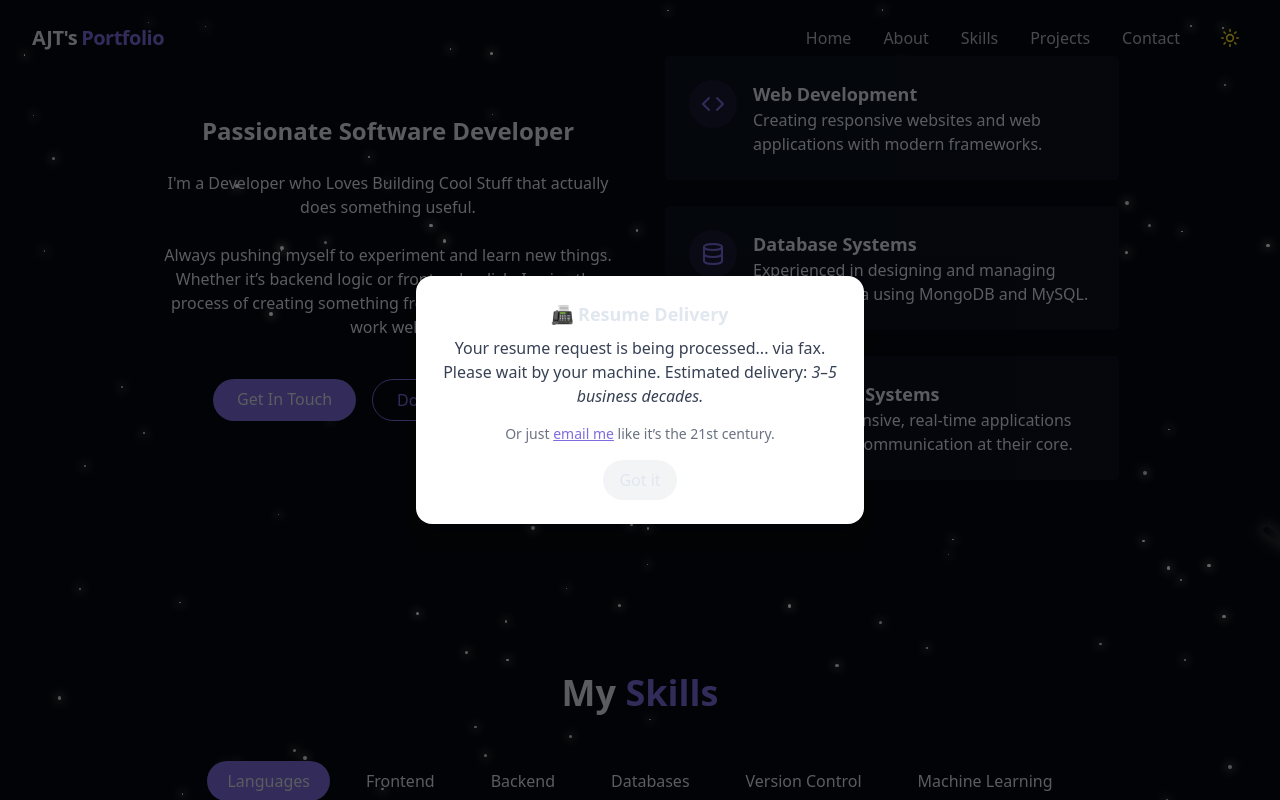
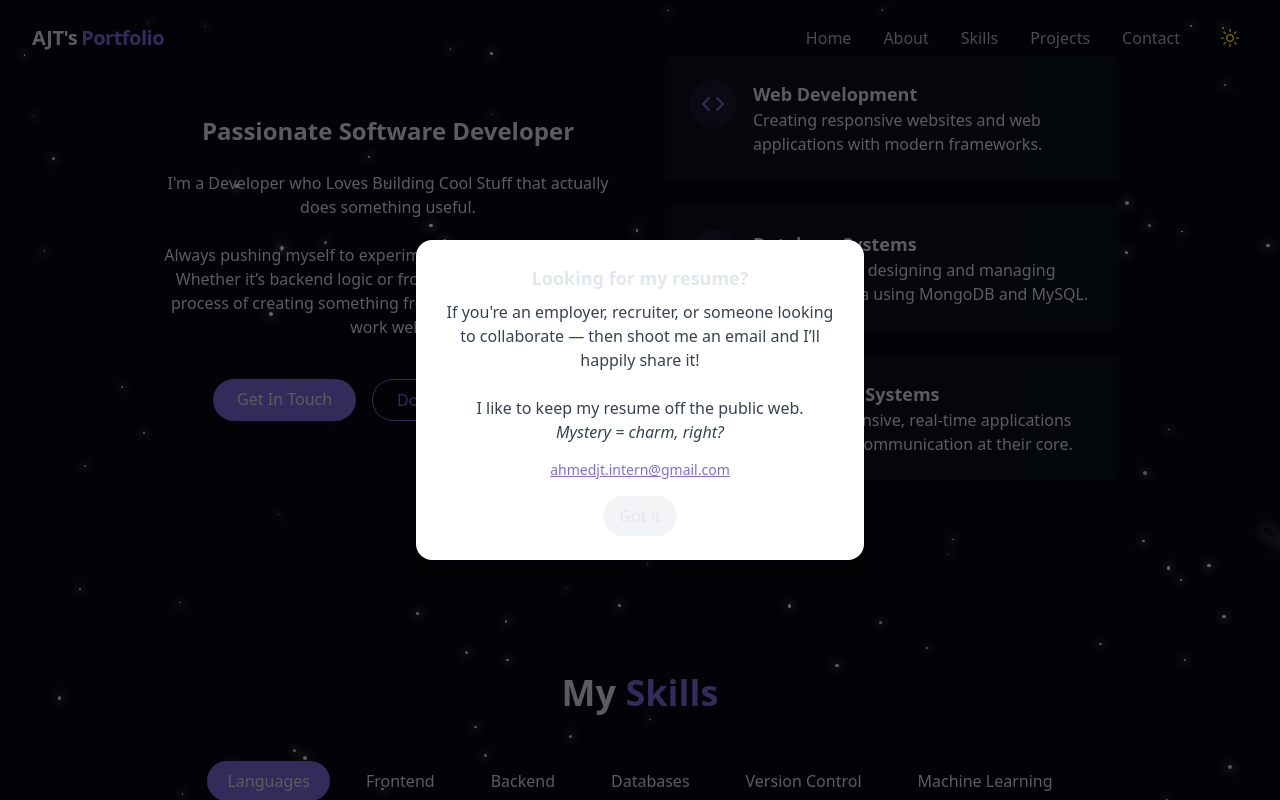
Before and after one commit to Ahmed-Jawad-Tahmid/personal-portfolio, a React (Vite) app: page / in a window 1280 px wide. Both pictures are taken after a click on the button "Download Resume". Shown: the part 929-1729 px from the top of the page. Built offline with nearby package versions, Linux system fonts and the light colour scheme.

Commit message:
Update AboutSection.jsx

```diff
--- a/src/components/AboutSection.jsx
+++ b/src/components/AboutSection.jsx
@@ -100,18 +100,16 @@ export const AboutSection = () => {
               className="bg-white max-w-md p-6 rounded-2xl shadow-xl text-center"
               onClick={(e) => e.stopPropagation()}
             >
-              <h3 className="text-lg font-semibold mb-2">📠 Resume Delivery</h3>
+              <h3 className="text-lg font-semibold mb-2"> Looking for my resume?</h3>
               <p className="text-gray-700 mb-4">
-                Your resume request is being processed... via fax.
-                <br />
-                Please wait by your machine. Estimated delivery: <em>3–5 business decades.</em>
+                If you're an employer, recruiter, or someone looking to collaborate — then shoot me an email and I’ll happily share it!<br /><br />
+                I like to keep my resume off the public web.<br />
+                <span className="italic">Mystery = charm, right?</span>
               </p>
               <p className="text-sm text-gray-500">
-                Or just{" "}
                 <a href="mailto:you@example.com" className="underline text-primary">
-                  email me
-                </a>{" "}
-                like it’s the 21st century.
+                  ahmedjt.intern@gmail.com
+                </a>
               </p>
               <button
                 onClick={() => setShowModal(false)}
```
